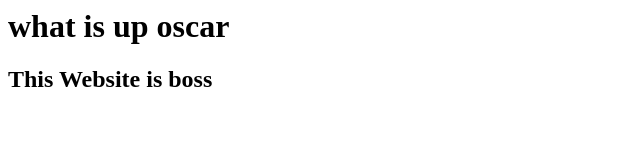
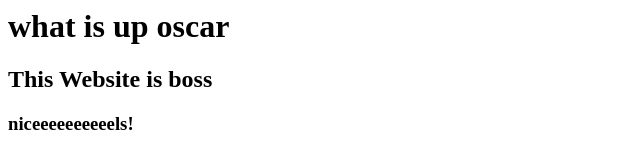
Before and after one commit to orop2021/htp, a plain HTML site: page website/index.html in a window 1280 px wide. Shown: the whole page, without its empty margins (0-640 px from the left). Drawn offline with Linux system fonts and the light colour scheme.

Commit message:
new changes

```diff
--- a/website/index.html
+++ b/website/index.html
@@ -1,2 +1,3 @@
 <h1> what is up oscar <h1>
  <h2> This Website is boss <h2>
+<h3> niceeeeeeeeeels! <h3>
```
